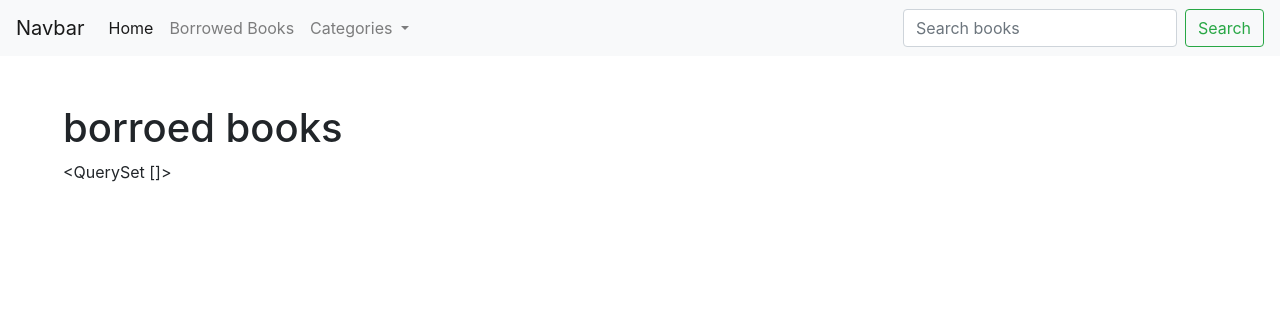
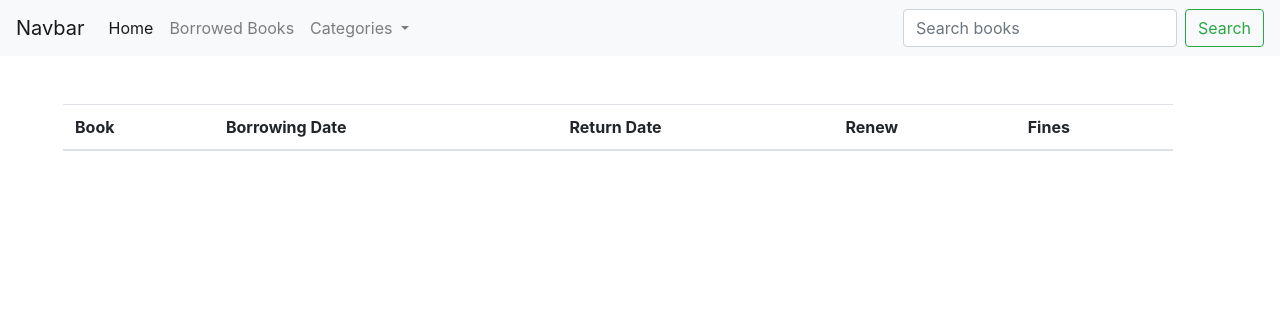
Before and after one commit to lynn-hnainy/finalProject, a Django app: page /borrowed_books/2 in a window 1280 px wide. Shown: the top 316 px of the page. Run offline with Django 4.2, Linux system fonts and the light colour scheme; data comes from the database, SQL or seed files in the repository; both versions use the stored data as it was after the commit; lists and menus that the app fills with data are empty; some libraries are stand-ins or nearby versions.

Commit message:
Fixing some issues

```diff
--- a/library/books/templates/home.html
+++ b/library/books/templates/home.html
@@ -1,7 +1,8 @@
 {% extends 'base.html' %}
 {% block content %}
+<div class="row m-5">
   {% for book in books %}
-<div class="card" style="width: 18rem;">
+  <div class="card col" style="width: 18rem;">
     {% if book.book_img %}
     <img class="card-img-top" src="../{{book.book_img}}" alt="{{book.book_title}}">
     {% endif %}
@@ -17,4 +18,5 @@
     </div>
   </div>
   {% endfor %}
+</div>
 {% endblock %}
--- a/library/books/templates/list_category.html
+++ /dev/null
@@ -1,5 +0,0 @@
-{% extends 'base.html' %}
-{% block content %}
-    <h1>Hello11</h1>
-    {{cats}}
-{% endblock %}
--- a/library/books/templates/search_books.html
+++ /dev/null
@@ -1,5 +0,0 @@
-{% extends 'base.html' %}
-{% block content %}
-    {{searched}}
-    {{books}}
-{% endblock %}
--- a/library/booksTransaction/models.py
+++ b/library/booksTransaction/models.py
@@ -12,9 +12,12 @@ class Borrowing(models.Model):
     borrow_date=models.DateField(default=datetime.datetime.now())
     return_date=models.DateField(blank=True, null=True)
     renew_borrowing=models.BooleanField(default=False)
+    fines=models.IntegerField(default=0)
     def clean(self):
         if not self.return_date:
             self.return_date = self.borrow_date + timedelta(days=10)
+        if not self.fines:
+            self.fines = ((datetime.datetime.now().date()-self.return_date).days)*5
 
 
     def save(self, **kwargs):
@@ -25,6 +28,7 @@ class Borrowing(models.Model):
     def __str__(self):
         return self.user.username+' '+self.book.book_title
 
+
 class Reservation(models.Model):
     book=models.ForeignKey(Book,on_delete=models.CASCADE)
     user=models.ForeignKey(User,on_delete=models.CASCADE)
--- a/library/booksTransaction/templates/borrowed.html
+++ b/library/booksTransaction/templates/borrowed.html
@@ -1,5 +1,33 @@
 {% extends 'base.html' %}
 {% block content %}
-    <h1>borroed books</h1>
-    {{ books }}
+<table class="table table-striped">
+    <thead>
+      <tr>
+        <th scope="col">Book</th>
+        <th scope="col">Borrowing Date</th>
+        <th scope="col">Return Date</th>
+        <th scope="col">Renew</th>
+        <th scope="col">Fines</th>
+      </tr>
+    </thead>
+    <tbody>
+        {% for book in books %}
+            <tr>
+                <th scope="row">{{book.book.book_title}}</th>
+                <td>{{book.borrow_date}}</td>
+                <td>{{book.return_date}}</td>
+                <td>
+                    {% if not book.renew_borrowing and book.fines == 0%}
+                        <a href="{% url 'renew_borrowing' book.id user.id %}"">Renew</a>
+                    {% endif %}
+                </td>
+                <td>
+                    {% if book.fines > 0 %}
+                        <p class="font-weight-bold text-danger">{{book.fines}}</p>
+                    {% endif %}
+                </td>
+            </tr>
+        {% endfor %}
+    </tbody>
+  </table>
 {% endblock %}
--- a/library/booksTransaction/views.py
+++ b/library/booksTransaction/views.py
@@ -1,9 +1,12 @@
 from urllib import request
 from django.shortcuts import render,redirect
-from books.models import Book
+from books.models import Book,Category
 from django.contrib import messages
 from .models import Borrowing
 from django.contrib.auth.models import User
+from datetime import timedelta
+import datetime
+cats=Category.objects.all()
 # Create your views here.
 def borrow_book(request,book_id,user_id):
     book=Book.objects.get(pk=book_id)
@@ -15,9 +18,20 @@ def borrow_book(request,book_id,user_id):
         book.number_of_copies-=1
         book.save()
         borrow=Borrowing.objects.create(book=book,user=member)
-        return render(request,"borrowed_successfully.html")
+        return render(request,"borrowed_successfully.html",{'cats':cats})
 
 def borrowed_books(request,user_id):
+    member=User.objects.get(pk=user_id)
+    borrowed_books=Borrowing.objects.filter(user=member)
+    return render(request,"borrowed.html",{'books':borrowed_books,'cats':cats})
+
+
+def renew_borrowing(request,book_id,user_id):
+    book=Book.objects.get(pk=book_id)
     member=User.objects.get(id=user_id)
     borrowed_books=Borrowing.objects.filter(user=member)
-    return render(request,"borrowed.html",{'books':borrowed_books})
+    borrowed_book=Borrowing.objects.get(user=member,book=book)
+    borrowed_book.renew_borrowing=True
+    borrowed_book.return_date+=timedelta(days=10)
+    borrowed_book.save()
+    return render(request,"borrowed.html",{'books':borrowed_books,'cats':cats})
--- a/library/library/urls.py
+++ b/library/library/urls.py
@@ -30,4 +30,5 @@ urlpatterns = [
     path('search/',book_views.search_books,name="search_books"),
     path('borrow/<book_id>/<user_id>',booksTrans_view.borrow_book,name="borrow_book"),
     path('borrowed_books/<user_id>',booksTrans_view.borrowed_books,name="borrowed_books"),
+    path('renew_borrowing/<book_id>/<user_id>',booksTrans_view.renew_borrowing,name="renew_borrowing"),
 ]+static(settings.MEDIA_URL,document_root=settings.MEDIA_ROOT)
```
Also changed, not shown: library/books/templates/list_books.html (+12 -10 lines), library/books/views.py (+13 -4 lines), library/assets/assets/My_project-1_2.png (added), library/booksTransaction/migrations/0002_borrowing_fines_alter_borrowing_borrow_date_and_more.py (added), library/db.sqlite3, 4 other files. Lines whose indentation alone changed are shown as unchanged.
